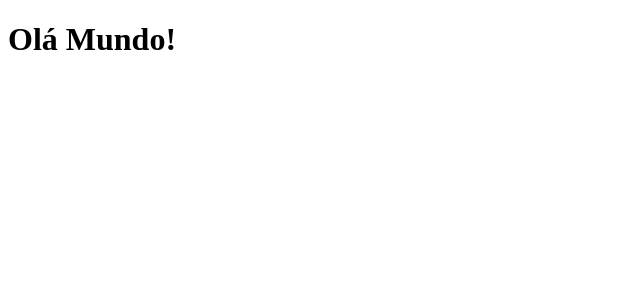
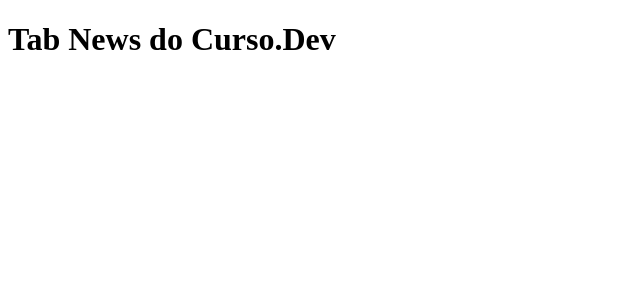
Before and after one commit to 425tomake/clone-tabnews, a Next.js app: page / in a window 1280 px wide. Shown: the top 300 px of the page, without its empty margins (0-640 px from the left). Built offline with nearby package versions, Linux system fonts and the light colour scheme.

Commit message:
Mudança da frase

```diff
--- a/pages/index.js
+++ b/pages/index.js
@@ -1,5 +1,5 @@
 function Home(){
-    return <h1>Olá Mundo!</h1>
+    return <h1>Tab News do Curso.Dev</h1>
 
 
 }
```
